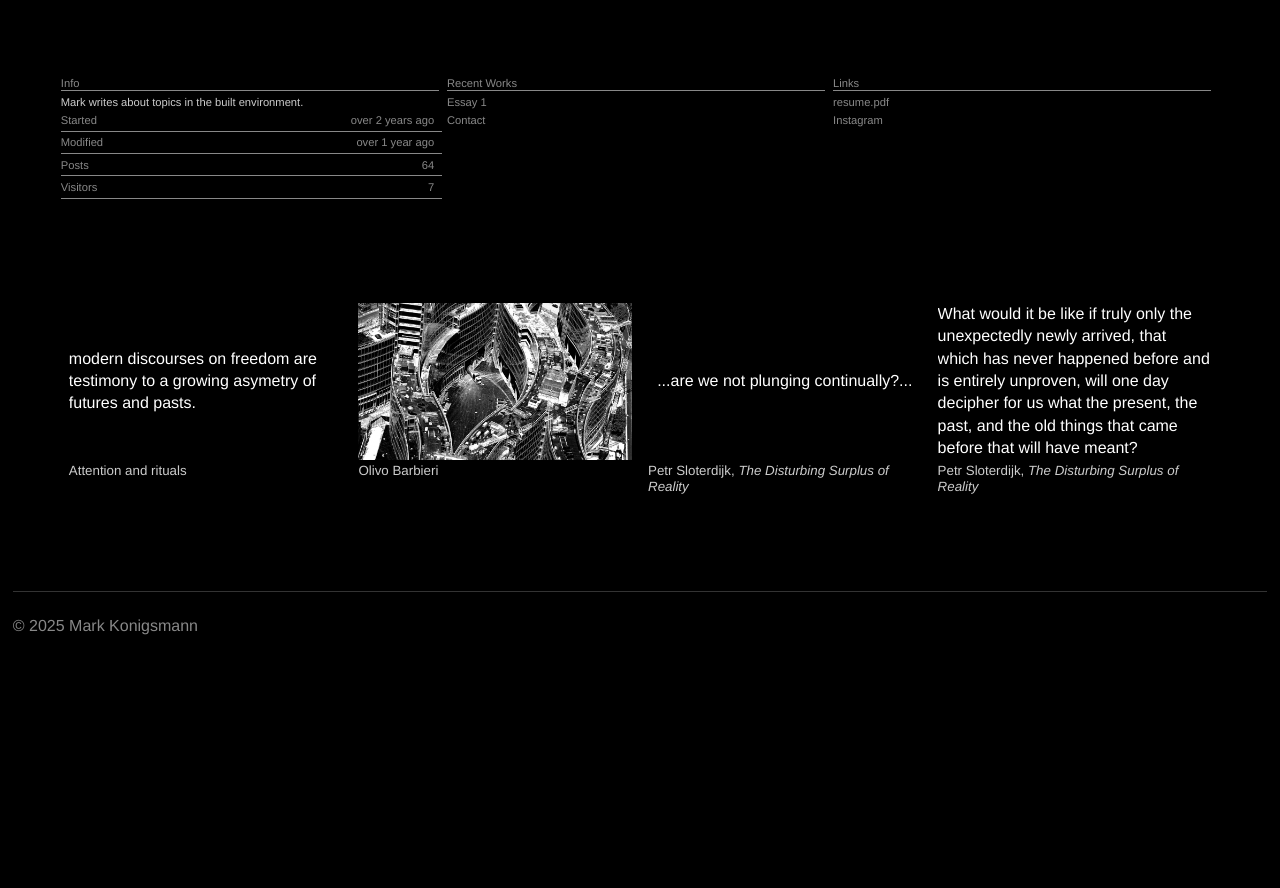
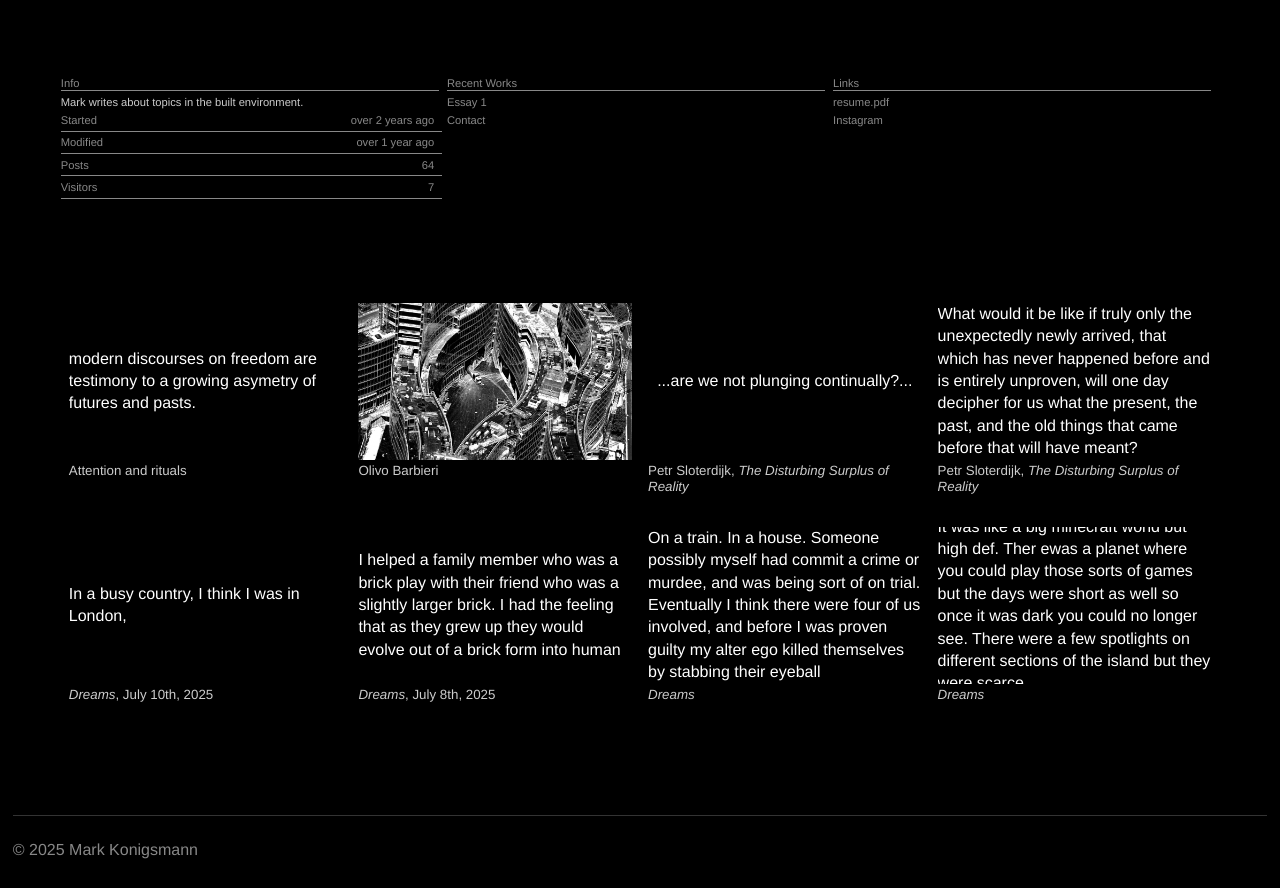
Before and after one commit to markkonigsmann/markkonigsmann.github.io, a plain HTML site: page index.html in a window 1280 px wide. Shown: the part 103-991 px from the top of the page. Before the commit the page ends 800 px from the top, so only its background shows below. Drawn offline with Linux system fonts and the light colour scheme.

Commit message:
Added Dream section to main

```diff
--- a/index.html
+++ b/index.html
@@ -74,6 +74,30 @@
       </div>
       <small class="card-caption">Petr Sloterdijk, <em>The Disturbing Surplus of Reality</em></small>
     </div>
+    <div class="card">
+      <div class="card-content">
+        <p>In a busy country, I think I was in London,</p>
+      </div>
+      <small class="card-caption"><em>Dreams</em>, July 10th, 2025</small>
+    </div>
+    <div class="card">
+      <div class="card-content">
+        <p>I helped a family member who was a brick play with their friend who was a slightly larger brick. I had the feeling that as they grew up they would evolve out of a brick form into human</p>
+      </div>
+      <small class="card-caption"><em>Dreams</em>, July 8th, 2025</small>
+    </div>
+    <div class="card">
+      <div class="card-content">
+        <p>On a train. In a house. Someone possibly myself had commit a crime or murdee, and was being sort of on trial. Eventually I think there were four of us involved, and before I was proven guilty my alter ego killed themselves by stabbing their eyeball</p>
+      </div>
+      <small class="card-caption"><em>Dreams</em></small>
+    </div>
+    <div class="card">
+      <div class="card-content">
+        <p>It was like a big minecraft world but high def. Ther ewas a planet where you could play those sorts of games but the days were short as well so once it was dark you could no longer see. There were a few spotlights on different sections of the island but they were scarce.</p>
+      </div>
+      <small class="card-caption"><em>Dreams</em></small>
+    </div>
   </main>
 
   <footer>
```
